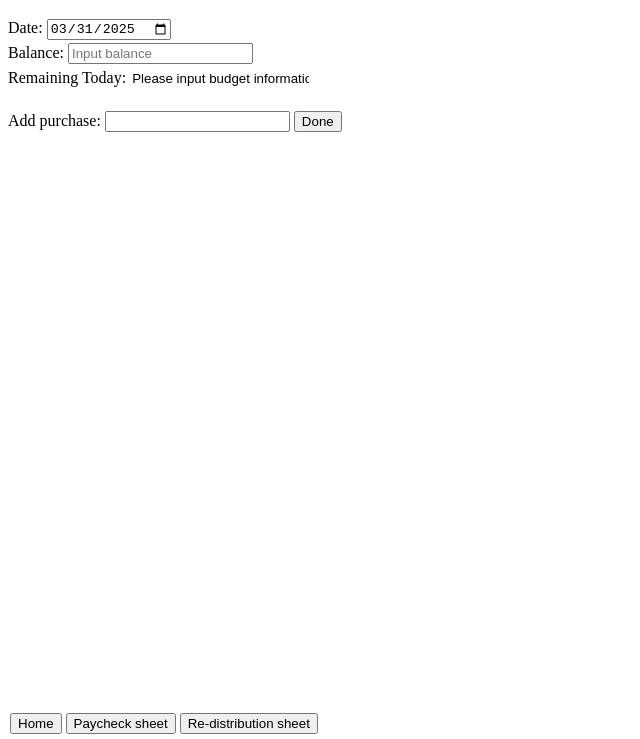
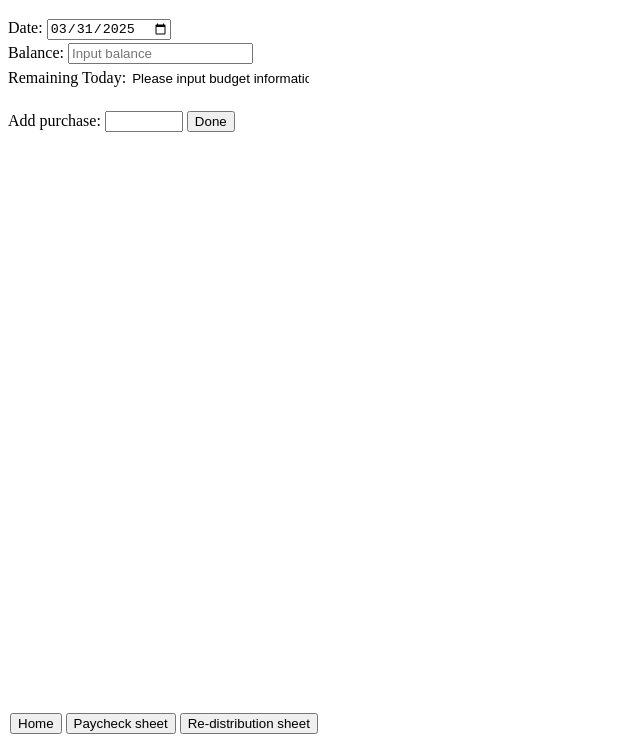
Before and after one commit to toastByMoony/budgetTest, a plain HTML site: page index.html in a window 1280 px wide. Shown: the part 61-800 px from the top of the page, without its empty margins (0-640 px from the left). Drawn offline with Linux system fonts and the light colour scheme.

Commit message:
Update style.css

```diff
--- a/style.css
+++ b/style.css
@@ -58,3 +58,7 @@
 
     margin:3px auto;
 }
+
+#addPurch{
+    width: 70px;
+}
```
